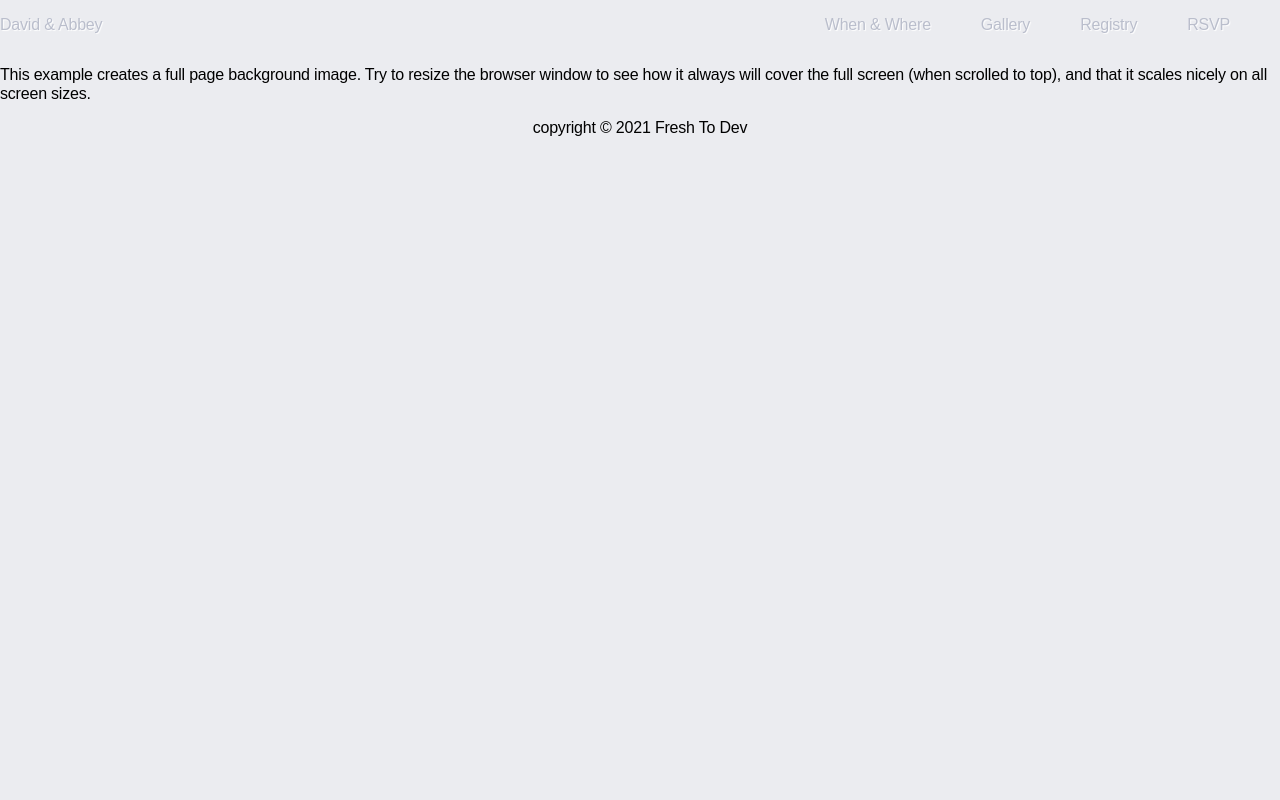
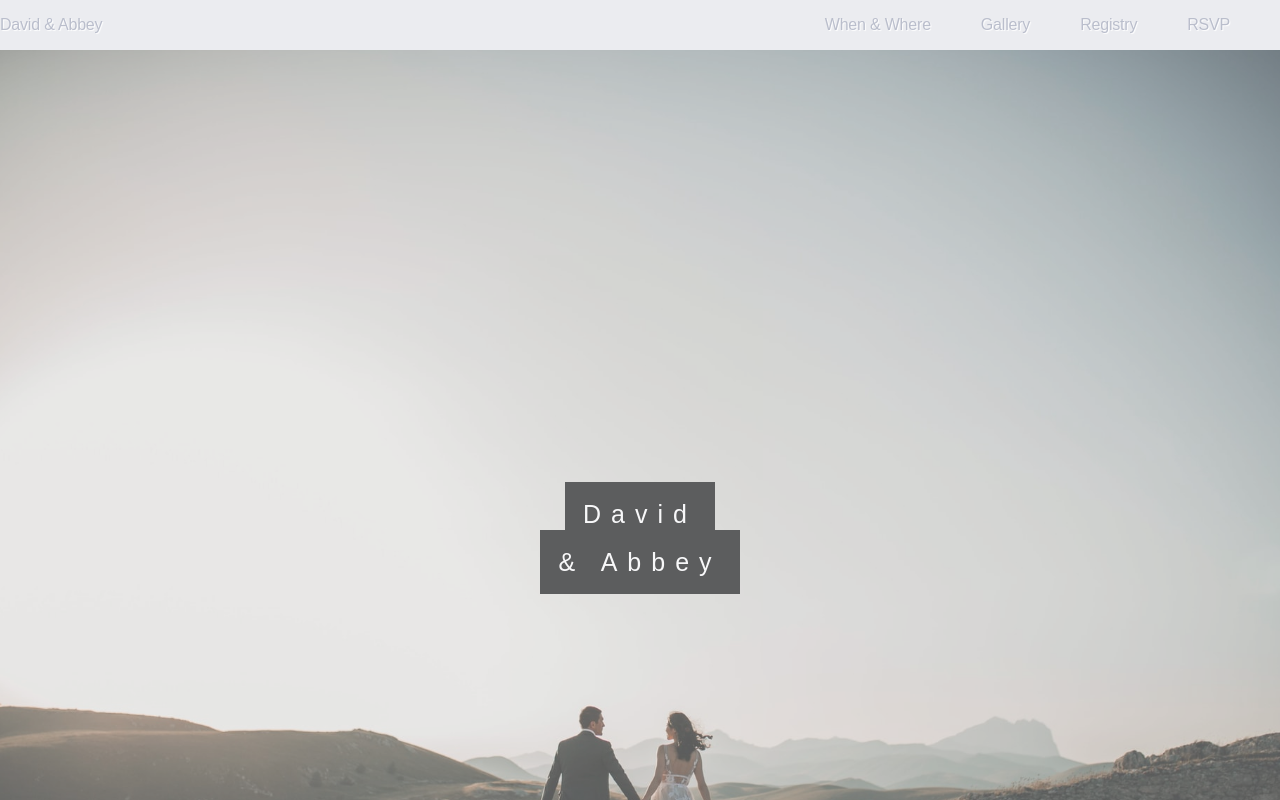
Before and after one commit to mdflynn/stieber-wedding, a React (Create React App) app: page / in a window 1280 px wide. Shown: the top 800 px of the page. Built offline with nearby package versions, Linux system fonts and the light colour scheme.

Commit message:
add text placeholder

```diff
--- a/src/components/MainPage/MainPage.js
+++ b/src/components/MainPage/MainPage.js
@@ -5,12 +5,14 @@ import stockOne from "../../assets/stock-1.jpg";
 const MainPage = () => {
   return (
     <main>
-      <div className="bg"></div>
-      <p>
-        This example creates a full page background image. Try to resize the
-        browser window to see how it always will cover the full screen (when
-        scrolled to top), and that it scales nicely on all screen sizes.
-      </p>
+      <div className="bg">
+        <div className="caption">
+          <span className="border">David</span>
+          <br />
+          <br />
+          <span className="border">& Abbey</span>
+        </div>
+      </div>
     </main>
   );
 };
--- a/src/components/MainPage/MainPage.scss
+++ b/src/components/MainPage/MainPage.scss
@@ -1,12 +1,41 @@
 .bg {
-    /* The image used */
-    background-image: url("../../assets/stock-1.jpg");
+  background-image: url("../../assets/stock-1.jpg");
+  height: 900px;
+  background-position: center;
+  background-repeat: no-repeat;
+  background-size: cover;
+  position: relative;
+  opacity: 0.65;
+}
 
-    /* Full height */
-    height: 100%;
+.bg {
+  position: relative;
+  opacity: 0.65;
+  background-position: center;
+  background-repeat: no-repeat;
+  background-size: cover;
+}
 
-    /* Center and scale the image nicely */
-    background-position: center;
-    background-repeat: no-repeat;
-    background-size: cover;
-  }
+.caption {
+  position: absolute;
+  left: 0;
+  top: 50%;
+  width: 100%;
+  text-align: center;
+  color: #000;
+}
+
+.caption span.border {
+  background-color: #111;
+  color: #fff;
+  padding: 18px;
+  font-size: 25px;
+  letter-spacing: 10px;
+}
+
+h3 {
+  letter-spacing: 5px;
+  text-transform: uppercase;
+  font: 20px "Lato", sans-serif;
+  color: #111;
+}
```
